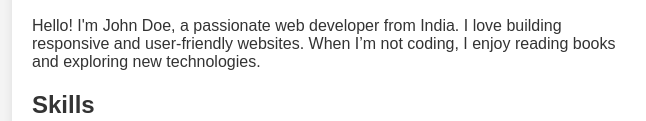
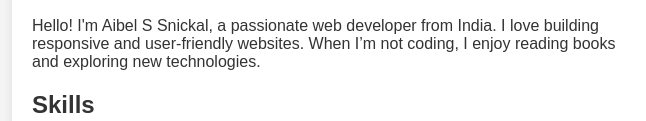
Before and after one commit to AIBELSANICKAL/biography-page, a plain HTML site: page index.html in a window 1280 px wide. Shown: the part 281-402 px from the top of the page, without its empty margins (308-954 px from the left). Drawn offline with Linux system fonts and the light colour scheme.

Commit message:
Update index.html

```diff
--- a/index.html
+++ b/index.html
@@ -9,7 +9,7 @@
   <div class="container">
     <h1>John Doe</h1>
     <img src="https://via.placeholder.com/150" alt="John's photo" />
-    <p>Hello! I'm John Doe, a passionate web developer from India. I love building responsive and user-friendly websites. When I’m not coding, I enjoy reading books and exploring new technologies.</p>
+    <p>Hello! I'm Aibel S Snickal, a passionate web developer from India. I love building responsive and user-friendly websites. When I’m not coding, I enjoy reading books and exploring new technologies.</p>
     <h2>Skills</h2>
     <ul>
       <li>HTML</li>
```
